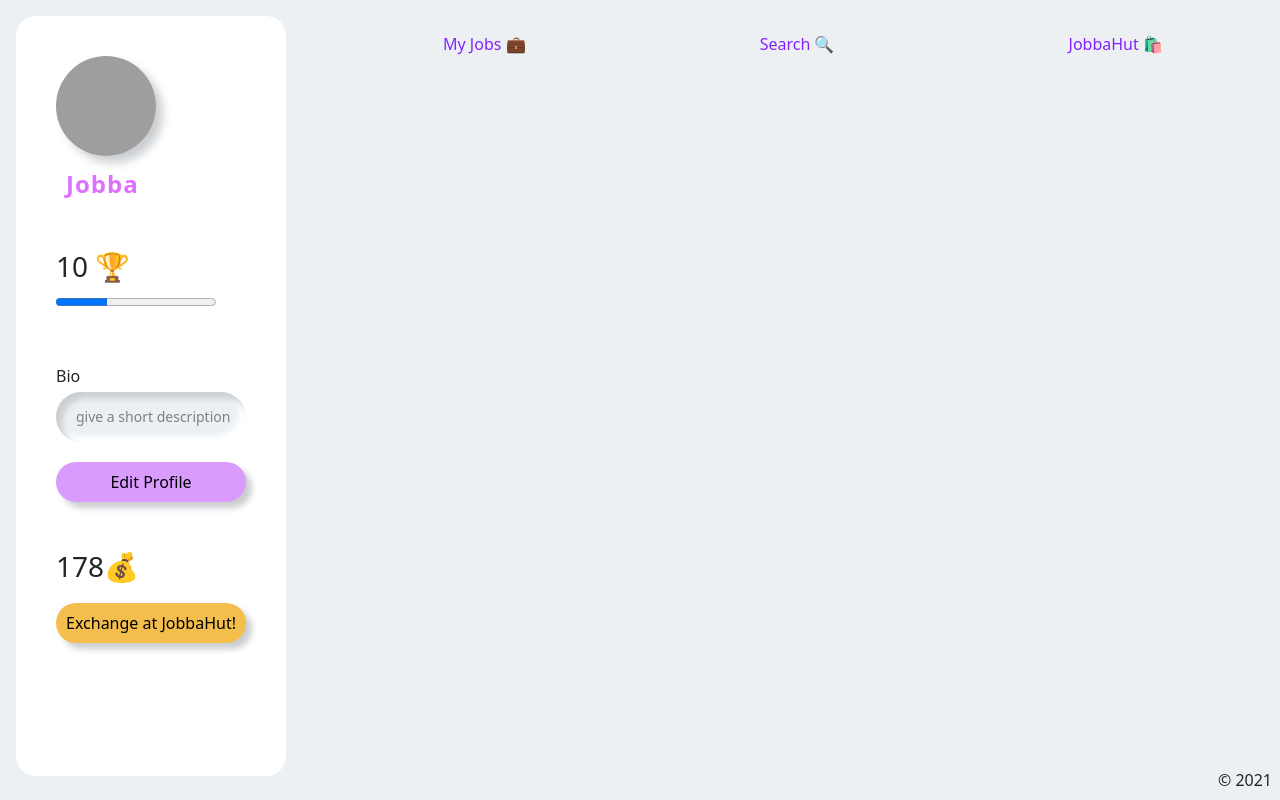
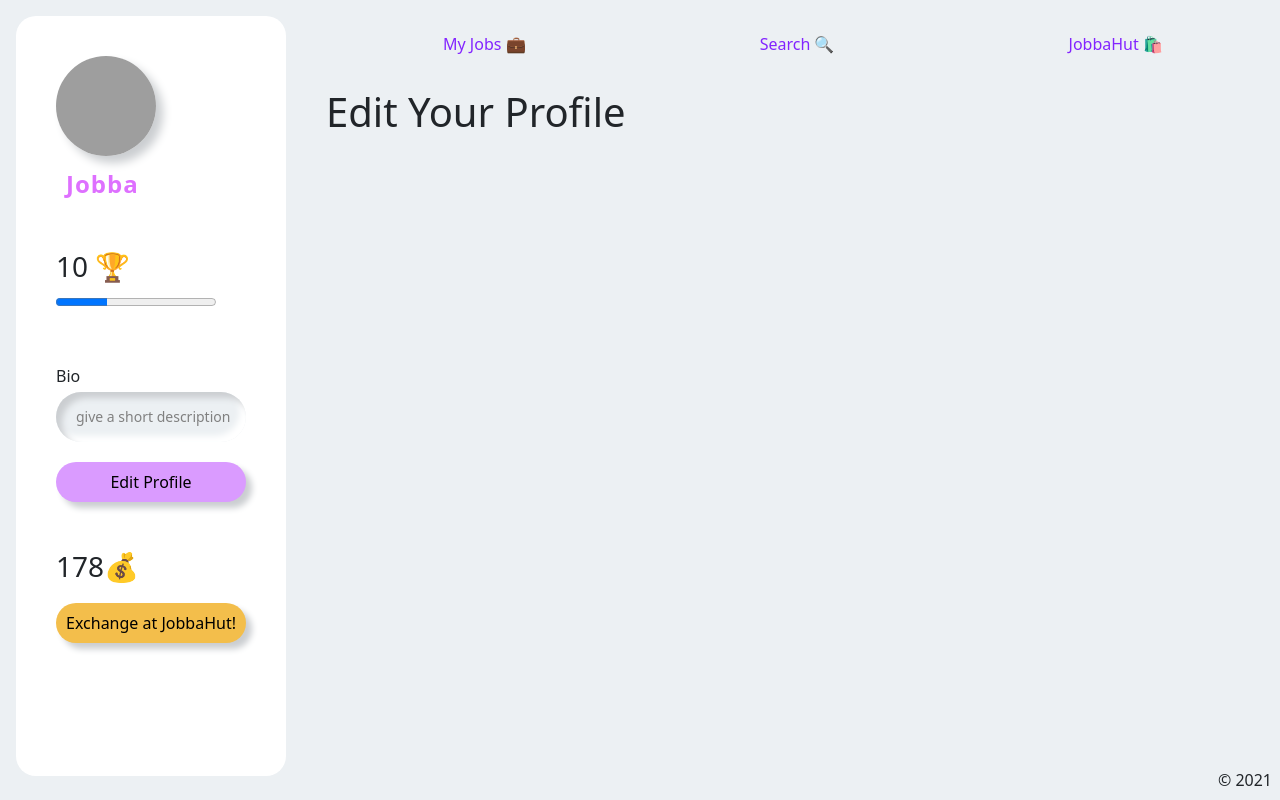
Before and after one commit to AdilIqbal95/Career_App, a React app in the folder react-client/: page /home in a window 1280 px wide. Both pictures are taken after a click on the button "Edit Profile". Built offline with nearby package versions, Linux system fonts and the light colour scheme; grey boxes are pictures that could not be loaded; a web font is replaced by a local one.

Commit message:
:sparkles: add new component which allows users to edit their profile for job applications!

```diff
--- /dev/null
+++ b/react-client/src/pages/EditProfile/index.js
@@ -0,0 +1,14 @@
+import React from 'react';
+
+const EditProfile = () => {
+
+    return (
+        <>
+            <header>
+                <h1>Edit Your Profile</h1>
+            </header>
+        </>
+    )
+}
+
+export default EditProfile;
--- a/react-client/src/pages/Home/index.js
+++ b/react-client/src/pages/Home/index.js
@@ -27,6 +27,9 @@ const Home = () => {
                             <Route path={`${match.path}/jobbahut`}>
                                 <Pages.JobbaHut />
                             </Route>
+                            <Route path={`${match.path}/editprofile`}>
+                                <Pages.EditProfile />
+                            </Route>
                         </Switch>
 
 
--- a/react-client/src/pages/index.js
+++ b/react-client/src/pages/index.js
@@ -5,3 +5,4 @@ export { default as MyJobs } from './MyJobs';
 export { default as Search } from './Search';
 export { default as JobbaHut } from './JobbaHut';
 export { default as LandingPage } from './LandingPage';
+export { default as EditProfile } from './EditProfile';
```
